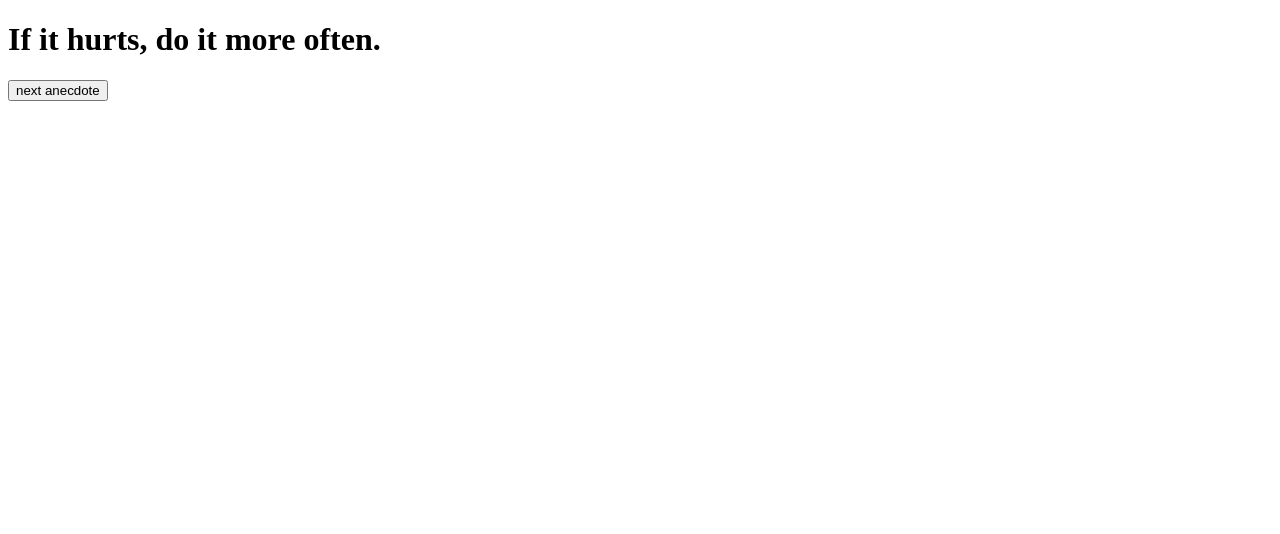
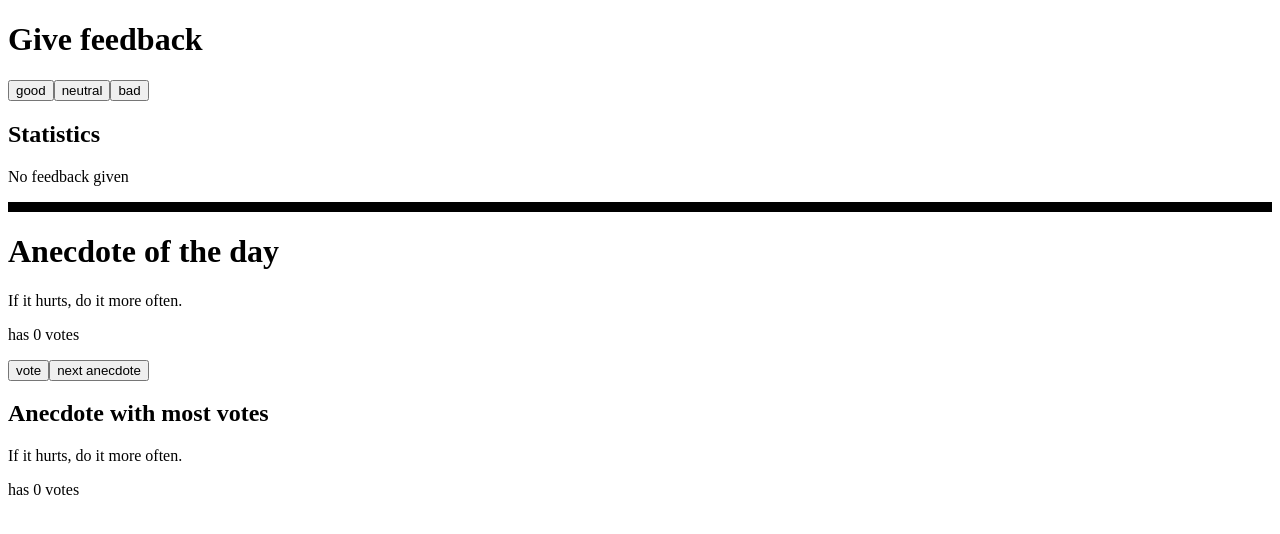
Before and after one commit to Juzoth/Test_Kurs, a React (Vite) app in the folder PART_1/part1/: page / in a window 1280 px wide. Shown: the top 534 px of the page. Built offline with nearby package versions, Linux system fonts and the light colour scheme.

Commit message:
Zakonczono prace nad Part 1 zadania 1.6-1.14

```diff
--- a/PART_1/part1/src/App.jsx
+++ b/PART_1/part1/src/App.jsx
@@ -1,7 +1,4 @@
-import React from 'react';
-import { useState } from 'react';
-
-
+import React, { useState } from 'react';
 
 const Komenda1 = () => {
   return console.log("Console test...\nConsole goes brrrr!");
@@ -10,7 +7,6 @@ const Komenda1 = () => {
 const Komenda2 = () => {
   return console.log("excercises 1.6 - 1.11");
 };
-
 
 const Button = ({ onClick, text }) => (
   <button onClick={onClick}>{text}</button>
@@ -25,7 +21,7 @@ const StatisticLine = ({ text, value }) => (
 
 const Statistics = ({ good, neutral, bad }) => {
   const total = good + neutral + bad;
-  const average = total === 0 ? 0 : (good * 1 + bad * -1) / total;
+  const average = total === 0 ? 0 : (good - bad) / total;
   const positive = total === 0 ? 0 : (good / total) * 100;
 
   if (total === 0) {
@@ -46,8 +42,6 @@ const Statistics = ({ good, neutral, bad }) => {
   );
 };
 
-
-
 const App = () => {
 
   Komenda1();
@@ -56,25 +50,59 @@ const App = () => {
   const anecdotes = [
     'If it hurts, do it more often.',
     'Adding manpower to a late software project makes it later!',
-    'The first 90 percent of the code accounts for the first 90 percent of the development time...The remaining 10 percent of the code accounts for the other 90 percent of the development time.',
+    'The first 90 percent of the code accounts for the first 90 percent of the development time...The remaining 10 percent accounts for the other 90 percent.',
     'Any fool can write code that a computer can understand. Good programmers write code that humans can understand.',
     'Premature optimization is the root of all evil.',
-    'Debugging is twice as hard as writing the code in the first place. Therefore, if you write the code as cleverly as possible, you are, by definition, not smart enough to debug it.',
-    'Programming without an extremely heavy use of console.log is same as if a doctor would refuse to use x-rays or blood tests when diagnosing patients.',
-    'The only way to go fast, is to go well.'
-  ]
+    'Debugging is twice as hard as writing the code in the first place.',
+    'Programming without console.log is like a doctor refusing x-rays.',
+    'The only way to go fast is to go well.'
+  ];
+
   const [selected, setSelected] = useState(0);
+
+  const [votes, setVotes] = useState(Array(anecdotes.length).fill(0));
 
   const [good, setGood] = useState(0);
   const [neutral, setNeutral] = useState(0);
   const [bad, setBad] = useState(0);
 
-    return (
+  const handleVote = () => {
+    const copy = [...votes];
+    copy[selected] += 1;
+    setVotes(copy);
+  };
+
+  const handleNext = () => {
+    setSelected(Math.floor(Math.random() * anecdotes.length));
+  };
+
+  const highest = Math.max(...votes);
+  const highestIndex = votes.indexOf(highest);
+
+  return (
     <div>
-      <h1>{anecdotes[selected]}</h1>
-      <Button onClick={() => setSelected(Math.floor(Math.random() * anecdotes.length))} text="next anecdote" />
+      <h1>Give feedback</h1>
+      <Button onClick={() => setGood(good + 1)} text="good" />
+      <Button onClick={() => setNeutral(neutral + 1)} text="neutral" />
+      <Button onClick={() => setBad(bad + 1)} text="bad" />
+
+      <h2>Statistics</h2>
+      <Statistics good={good} neutral={neutral} bad={bad} />
+
+      <hr size="10" color="black"/>
+
+      <h1>Anecdote of the day</h1>
+      <p>{anecdotes[selected]}</p>
+      <p>has {votes[selected]} votes</p>
+
+      <Button onClick={handleVote} text="vote" />
+      <Button onClick={handleNext} text="next anecdote" />
+
+      <h2>Anecdote with most votes</h2>
+      <p>{anecdotes[highestIndex]}</p>
+      <p>has {highest} votes</p>
     </div>
-  )
+  );
 };
 
 export default App;
```
